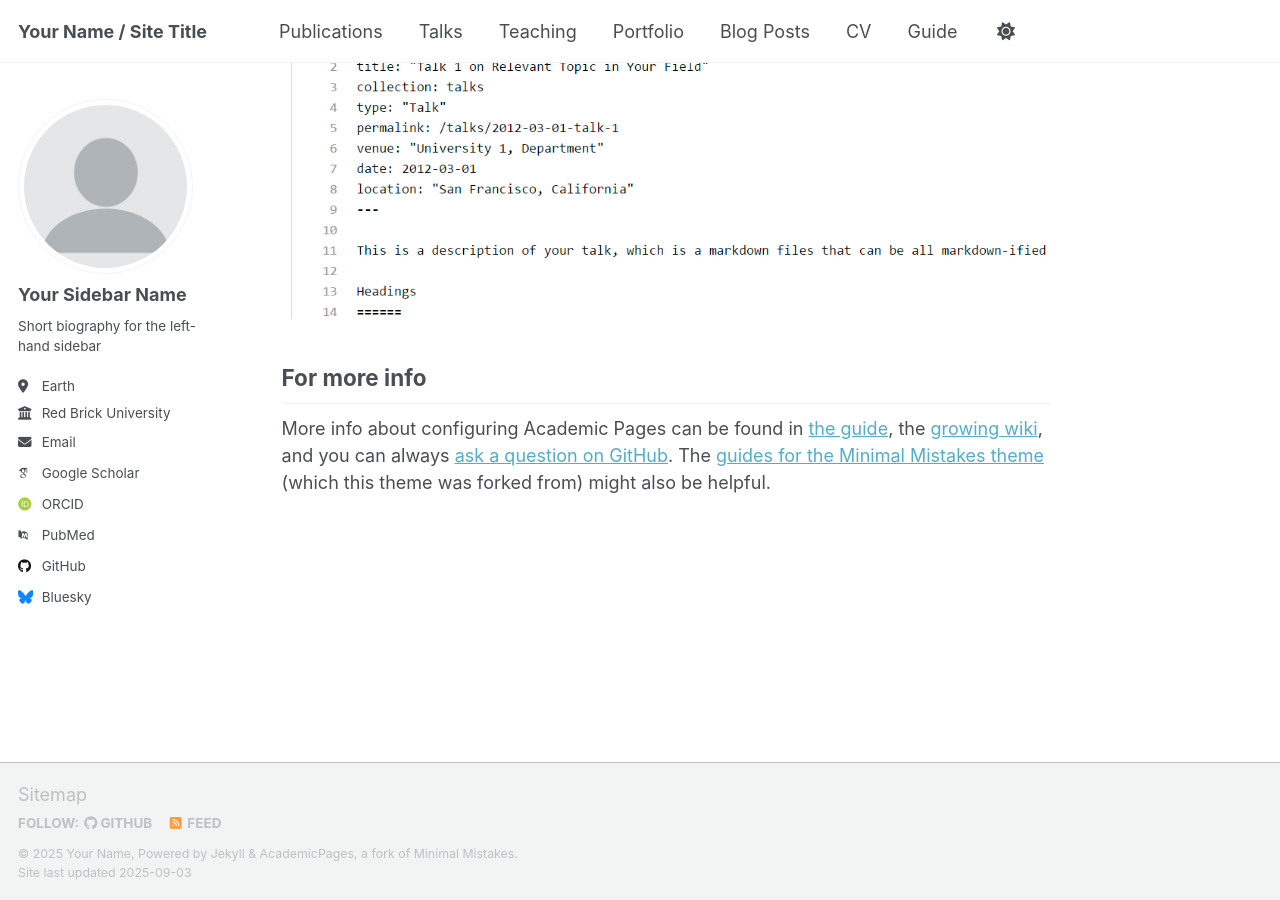
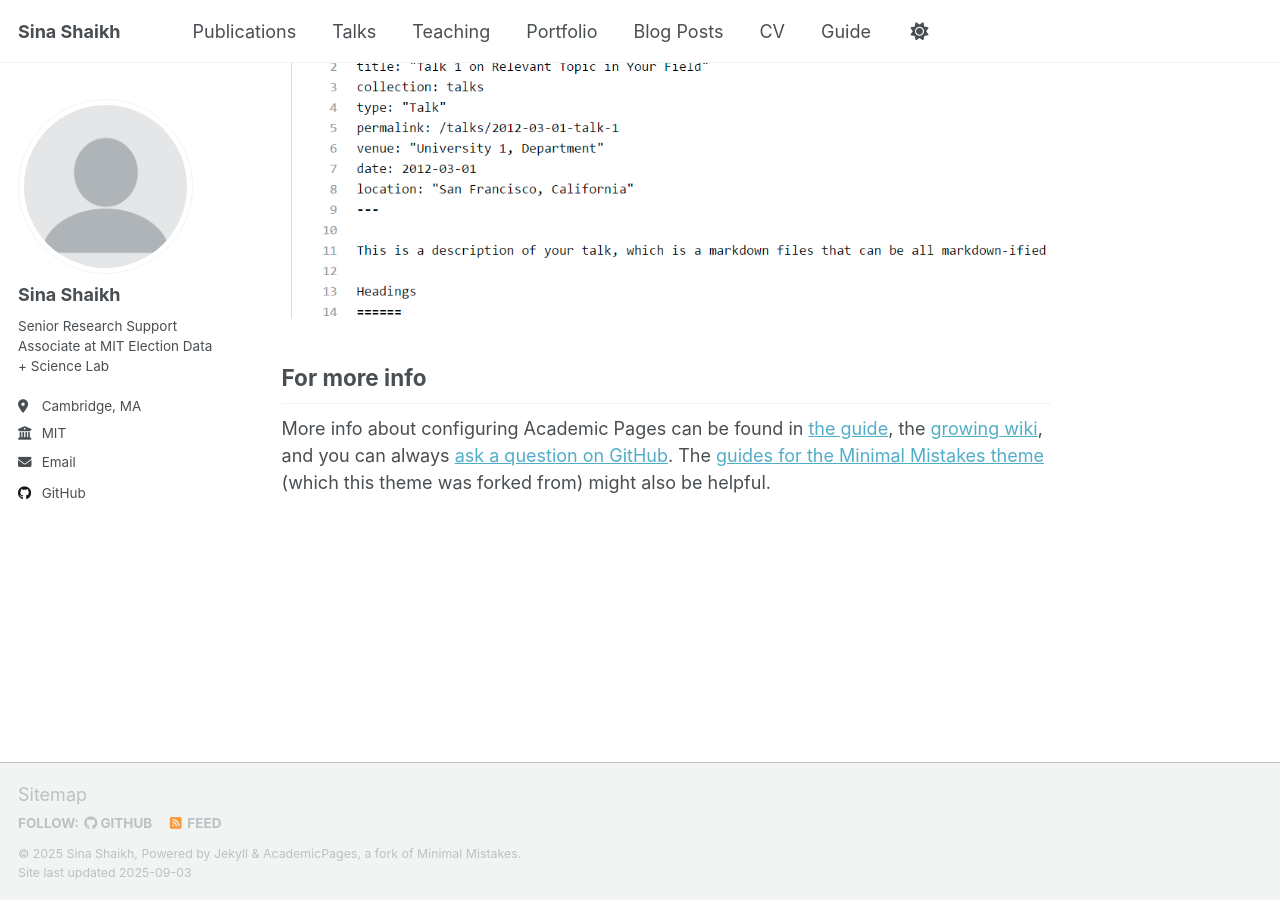
Before and after one commit to SinaShaikh/sinashaikh.github.io, a Jekyll site: the page built from _pages/about.md, in a window 1280 px wide and 900 px high, scrolled down 2880 px. Built offline with Jekyll 4.4.1, drawn with Linux system fonts in a browser that asks for light colours; some web fonts are replaced; a script that is not in the unit is left out.

Commit message:
Update _config.yml

```diff
--- a/_config.yml
+++ b/_config.yml
@@ -9,11 +9,11 @@
 # Basic Site Settings
 locale                   : "en-US"
 site_theme               : "default" # Currently available options are "default", "air"
-title                    : "Your Name / Site Title"
+title                    : "Sina Shaikh"
 title_separator          : "-"
-name                     : &name "Your Name"
-description              : &description "personal description"
-url                      : https://academicpages.github.io # the base hostname & protocol for your site e.g. "https://[your GitHub username].github.io" or if you already have some other page hosted on Github then use "https://[your GitHub username].github.io/[Your Repo Name]"
+name                     : &name "Sina Shaikh"
+description              : &description "Senior Research Support Associate at MIT Election Data + Science Lab"
+url                      : https://sinashaikh.github.io # the base hostname & protocol for your site e.g. "https://[your GitHub username].github.io" or if you already have some other page hosted on Github then use "https://[your GitHub username].github.io/[Your Repo Name]"
 baseurl                  : "" # the subpath of your site, e.g. "/blog"
 repository               : "academicpages/academicpages.github.io"
 
@@ -23,23 +23,23 @@
 author:
   # Biographic information
   avatar           : "profile.png"
-  name             : "Your Sidebar Name"
+  name             : "Sina Shaikh"
   pronouns         : # example: "she/her"
-  bio              : "Short biography for the left-hand sidebar"
-  location         : "Earth"
-  employer         : "Red Brick University"
+  bio              : "Senior Research Support Associate at MIT Election Data + Science Lab"
+  location         : "Cambridge, MA"
+  employer         : "MIT"
   uri              : # URL
-  email            : "none@example.org"
+  email            : "sinas100@mit.edu"
 
   # Academic websites
   academia         : # URL
   arxiv            : # URL - Update with the correct link to your profile
-  googlescholar    : "https://scholar.google.com/citations?user=PS_CX0AAAAAJ"
+  googlescholar    : # "https://scholar.google.com/citations?user=PS_CX0AAAAAJ"
   inspire-hep      : # URL
   impactstory      : # URL
-  orcid            : "http://orcid.org/yourorcidurl"
+  orcid            : # "http://orcid.org/yourorcidurl"
   semantic         : # URL
-  pubmed           : "https://www.ncbi.nlm.nih.gov/pubmed/?term=john+snow"
+  pubmed           : # "https://www.ncbi.nlm.nih.gov/pubmed/?term=john+snow"
   researchgate     : # URL
   scopus           : # URL
 
@@ -47,13 +47,13 @@
   bitbucket        : # Username - Update with your username on the site
   codepen          : # Username
   dribbble         : # Username
-  github           : "academicpages"
+  github           : "sinashaikh"
   kaggle           : # Username
   stackoverflow    : # User number or user number and name (i.e., use "1" or "1/jeff-atwood")
 
   # Social media
   artstation       : # Username
-  bluesky          : "bsky.app" # Replace this with you Bluesky username
+  bluesky          : # "bsky.app" # Replace this with you Bluesky username
   facebook         : # Username
   flickr           : # Username
   foursquare       : # Username
@@ -70,7 +70,7 @@
   steam            : # Username
   telegram         : # URL
   tumblr           : # Username
-  twitter          : # Username for X / Twitter
+  twitter          : # Username
   vine             : # Username
   weibo            : # Username
   wikipedia        : # Username
@@ -227,7 +227,7 @@
     output: true
     permalink: /:collection/:path/
   talks:
-    output: true
+    output: false
     permalink: /:collection/:path/
 
 
```
